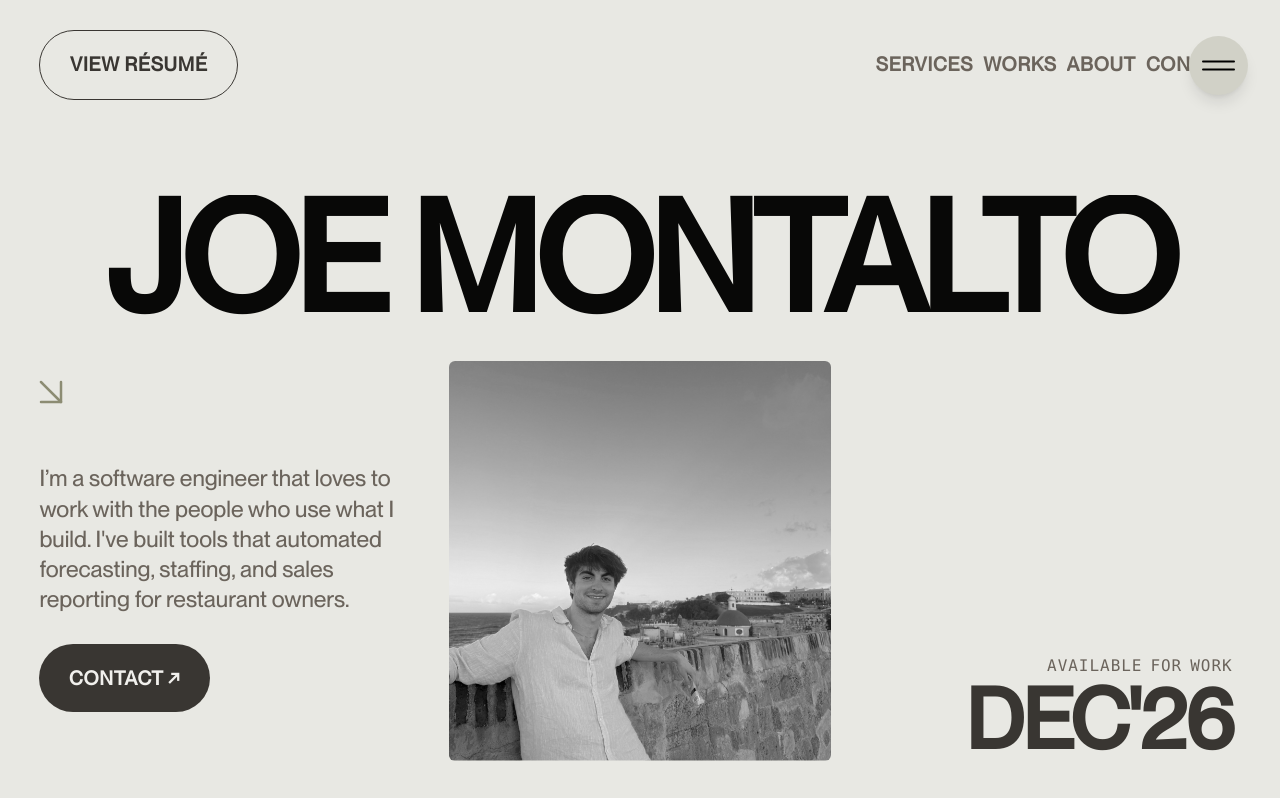
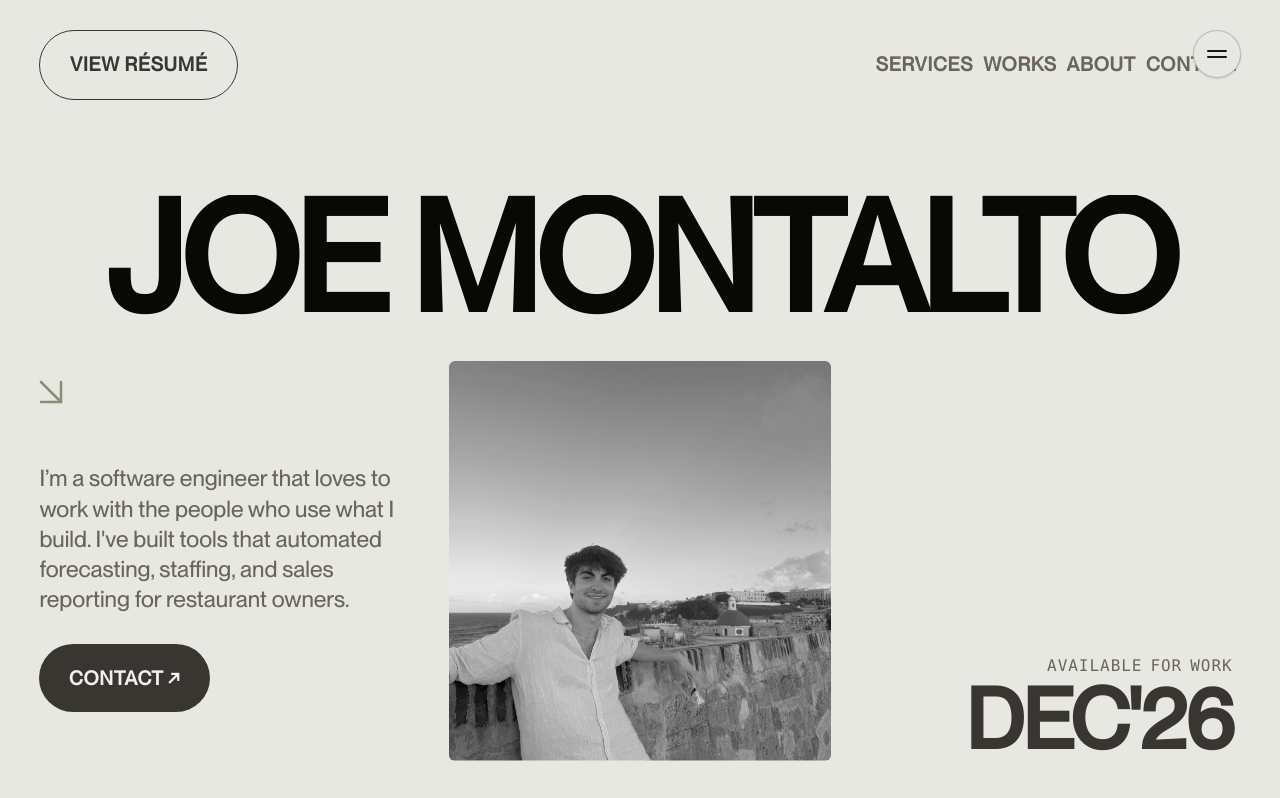
Before and after one commit to jomo8/mywebsite, a Next.js app: page / in a window 1280 px wide. Shown: the top 798 px of the page. Built offline with nearby package versions, Linux system fonts and the light colour scheme.

Commit message:
Center the floating menu toggle and update its contact email

```diff
--- a/src/components/FloatingMenu.tsx
+++ b/src/components/FloatingMenu.tsx
@@ -79,68 +79,26 @@ export default function FloatingMenu() {
 
   return (
     <>
-      {/* ── Button wrapper with accent rings ── */}
-      <div
-        className={`fixed right-8 top-9 z-[999999999] transition-all duration-300 ease-[cubic-bezier(0.22,1,0.36,1)] ${
-          isVisible
-            ? "pointer-events-auto scale-100 opacity-100"
-            : "pointer-events-none scale-0 opacity-0"
-        }`}
+      <button
+        type="button"
+        aria-label={isOpen ? "Close navigation menu" : "Open navigation menu"}
+        aria-expanded={isOpen}
+        aria-controls="floating-navigation"
+        disabled={!isVisible && !isOpen}
+        onClick={() => setIsOpen((prev) => !prev)}
+        className="fixed top-[var(--space-md)] right-[var(--space-md)] z-[999999999] grid size-12 cursor-pointer place-items-center rounded-full border border-black/20 bg-[var(--color-accent-200)] text-[var(--color-foreground)] shadow-sm transition-[opacity,background-color] duration-200 hover:bg-[var(--color-accent-400)] focus-visible:outline-2 focus-visible:outline-offset-4 focus-visible:outline-[var(--color-accent-600)] disabled:pointer-events-none disabled:opacity-0 motion-reduce:transition-none md:right-[var(--space-lg)]"
       >
-        {/* Outer accent ring */}
-        <div
-          className={`absolute inset-0 rounded-full bg-[#3A3A37] transition-all duration-500 ease-[cubic-bezier(0.22,1,0.36,1)] ${
-            isOpen ? "scale-[2.6] opacity-100" : "scale-100 opacity-0"
-          }`}
+        <span
+          aria-hidden="true"
+          className="col-start-1 row-start-1 h-0.5 w-5 rounded-full bg-current transition-transform duration-200 motion-reduce:transition-none"
+          style={{ transform: isOpen ? "rotate(45deg)" : "translateY(-3px)" }}
         />
-        {/* Inner accent ring */}
-        <div
-          className={`absolute inset-0 rounded-full bg-[#232320] transition-all duration-500 ease-[cubic-bezier(0.22,1,0.36,1)] ${
-            isOpen
-              ? "scale-[1.8] opacity-100 delay-[50ms]"
-              : "scale-100 opacity-0"
-          }`}
+        <span
+          aria-hidden="true"
+          className="col-start-1 row-start-1 h-0.5 w-5 rounded-full bg-current transition-transform duration-200 motion-reduce:transition-none"
+          style={{ transform: isOpen ? "rotate(-45deg)" : "translateY(3px)" }}
         />
-        <button
-          aria-label={isOpen ? "Close navigation menu" : "Open navigation menu"}
-          aria-expanded={isOpen}
-          onClick={() => setIsOpen((prev) => !prev)}
-          className="relative z-10 rounded-full bg-[var(--color-accent-400)] p-3 shadow-lg"
-        >
-          <svg width="35" height="35" viewBox="0 0 35 35">
-            <line
-              x1="2"
-              y1="13.5"
-              x2="33"
-              y2="13.5"
-              stroke="black"
-              strokeWidth="2"
-              strokeLinecap="round"
-              className="origin-center transition-all duration-300"
-              style={{
-                transformOrigin: "17.5px 17.5px",
-                transform: isOpen ? "translateY(.2vw) rotate(45deg)" : "none",
-              }}
-            />
-            <line
-              x1="2"
-              y1="21.5"
-              x2="33"
-              y2="21.5"
-              stroke="black"
-              strokeWidth="2"
-              strokeLinecap="round"
-              className="origin-center transition-all duration-300"
-              style={{
-                transformOrigin: "17.5px 17.5px",
-                transform: isOpen
-                  ? "translateY(-.2vw) rotate(-45deg)"
-                  : "none",
-              }}
-            />
-          </svg>
-        </button>
-      </div>
+      </button>
 
       {/* ── Backdrop (blur only, no dark tint) ── */}
       <div
@@ -154,6 +112,8 @@ export default function FloatingMenu() {
 
       {/* ── Slide-in panel ── */}
       <aside
+        id="floating-navigation"
+        inert={!isOpen}
         className={`fixed right-0 top-0 z-[99999999] flex h-screen w-screen justify-end text-[var(--color-accent-200)] transition-all duration-700 ease-[cubic-bezier(0.22,1,0.36,1)] ${
           isOpen
             ? "pointer-events-auto translate-x-0 opacity-100"
@@ -186,15 +146,15 @@ export default function FloatingMenu() {
                 EMAIL ADDRESS
               </span>
               <a
-                href="mailto:joseph.montalto@tufts.edu"
+                href="mailto:josephmontalto10@gmail.com"
                 onClick={closeMenu}
                 className="hover-link link-text relative block h-fit overflow-hidden font-mono font-medium"
               >
                 <span className="hover-link-top">
-                  joseph.montalto@tufts.edu
+                  josephmontalto10@gmail.com
                 </span>
                 <span aria-hidden="true" className="hover-link-bottom">
-                  joseph.montalto@tufts.edu
+                  josephmontalto10@gmail.com
                 </span>
               </a>
             </div>
```
